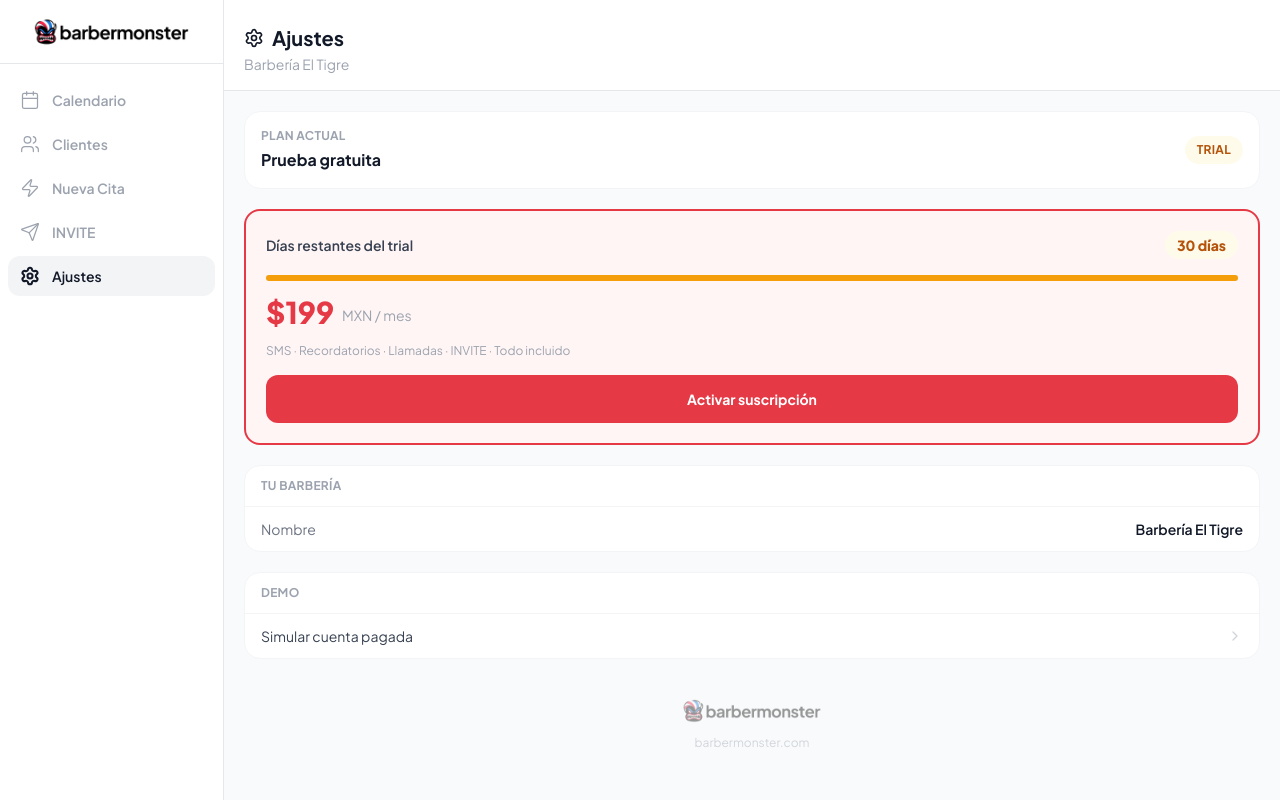
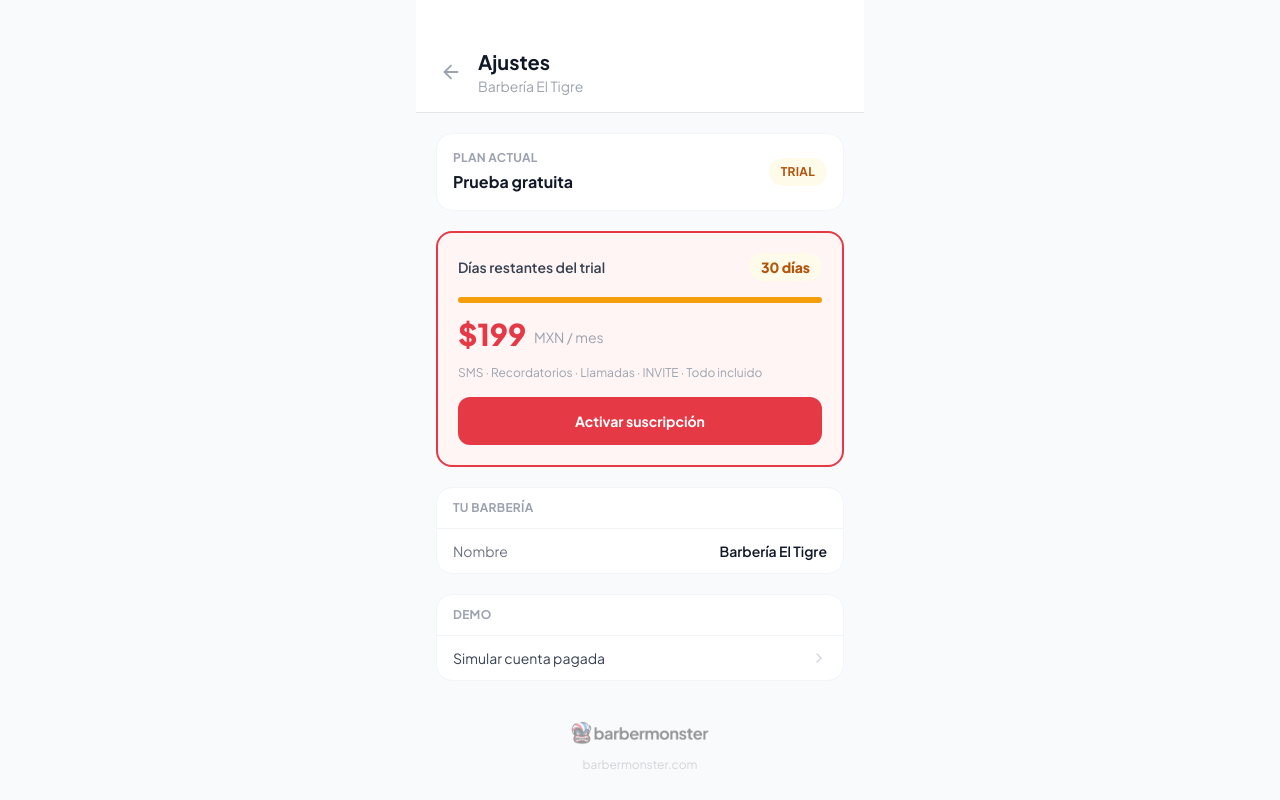
Before and after one commit to eugeniocez/bm-lite-prototype, a React (Vite) app: page /settings in a window 1280 px wide. Built offline with nearby package versions, Linux system fonts and the light colour scheme.

Commit message:
style: Settings full-screen sin navbar — botón de regreso con ArrowLeft

```diff
--- a/src/App.jsx
+++ b/src/App.jsx
@@ -15,7 +15,7 @@ import SettingsPage from './pages/Settings'
 
 function AppContent() {
   const location = useLocation()
-  const sinNav = ['/bienvenida', '/registro', '/login', '/trial', '/trial-demo', '/quickconfirm'].includes(location.pathname)
+  const sinNav = ['/bienvenida', '/registro', '/login', '/trial', '/trial-demo', '/quickconfirm', '/settings'].includes(location.pathname)
   const vistaPreviamente = localStorage.getItem('bm-bienvenida-vista') === 'true'
 
   if (location.pathname === '/' && vistaPreviamente) {
@@ -37,6 +37,7 @@ function AppContent() {
           <Route path="/trial" element={<TrialExpirando />} />
           <Route path="/trial-demo" element={<TrialDemo />} />
           <Route path="/quickconfirm" element={<QuickConfirm />} />
+          <Route path="/settings" element={<SettingsPage />} />
         </Routes>
       </div>
     )
--- a/src/pages/Settings.jsx
+++ b/src/pages/Settings.jsx
@@ -1,4 +1,5 @@
-import { Settings, CreditCard, Shield, Zap, X, ChevronRight } from 'lucide-react'
+import { Settings, Shield, ChevronRight, ArrowLeft } from 'lucide-react'
+import { useNavigate } from 'react-router-dom'
 import { useNegocioStore } from '../store/negocio'
 import PageHeader from '../components/shared/PageHeader'
 
@@ -12,20 +13,26 @@ function diasRestantes(fechaRegistro) {
 }
 
 export default function SettingsPage() {
+  const navigate = useNavigate()
   const { nombreBarberia, plan, fechaRegistro, activarSuscripcion } = useNegocioStore()
   const esTrial = plan === 'trial'
   const dias = diasRestantes(fechaRegistro)
   const urgente = dias <= 5
 
   return (
-    <div className="flex flex-col flex-1 bg-gray-50 dark:bg-gray-950 overflow-hidden">
-      <PageHeader
-        title="Ajustes"
-        subtitle={nombreBarberia}
-        icon={Settings}
-      />
+    <div className="h-screen bg-gray-50 dark:bg-gray-950 flex flex-col overflow-hidden">
+      <div className="flex flex-col flex-1 w-full max-w-md mx-auto overflow-hidden">
+      <div className="px-5 pt-12 pb-4 border-b border-gray-200 dark:border-gray-800 bg-white dark:bg-gray-900 shrink-0 flex items-center gap-3">
+        <button onClick={() => navigate(-1)} className="p-1 text-gray-400 hover:text-gray-900 dark:hover:text-white transition-colors">
+          <ArrowLeft size={22} />
+        </button>
+        <div>
+          <h1 className="text-xl font-bold text-gray-900 dark:text-white">Ajustes</h1>
+          <p className="text-sm text-gray-400 dark:text-gray-500">{nombreBarberia}</p>
+        </div>
+      </div>
 
-      <div className="flex-1 overflow-y-auto px-5 py-5 space-y-5 pb-24">
+      <div className="flex-1 overflow-hidden px-5 py-5 space-y-5">
 
         {/* Badge de plan */}
         <div className="bg-white dark:bg-gray-900 rounded-2xl border border-gray-100 dark:border-gray-800 px-4 py-4 flex items-center justify-between">
@@ -144,5 +151,6 @@ export default function SettingsPage() {
 
       </div>
     </div>
+    </div>
   )
 }
```
